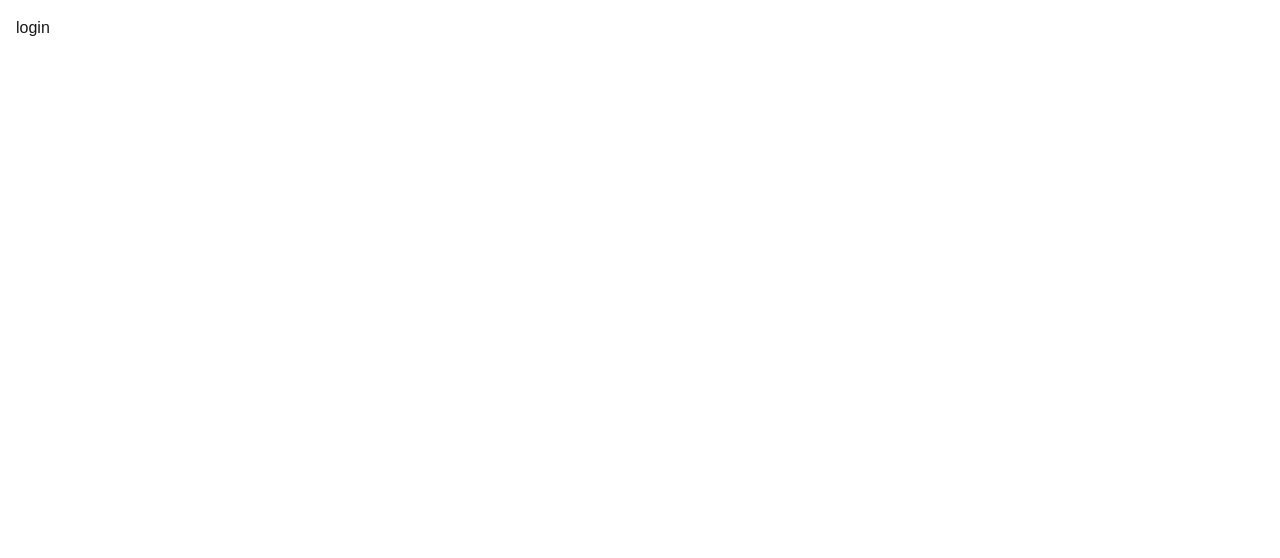
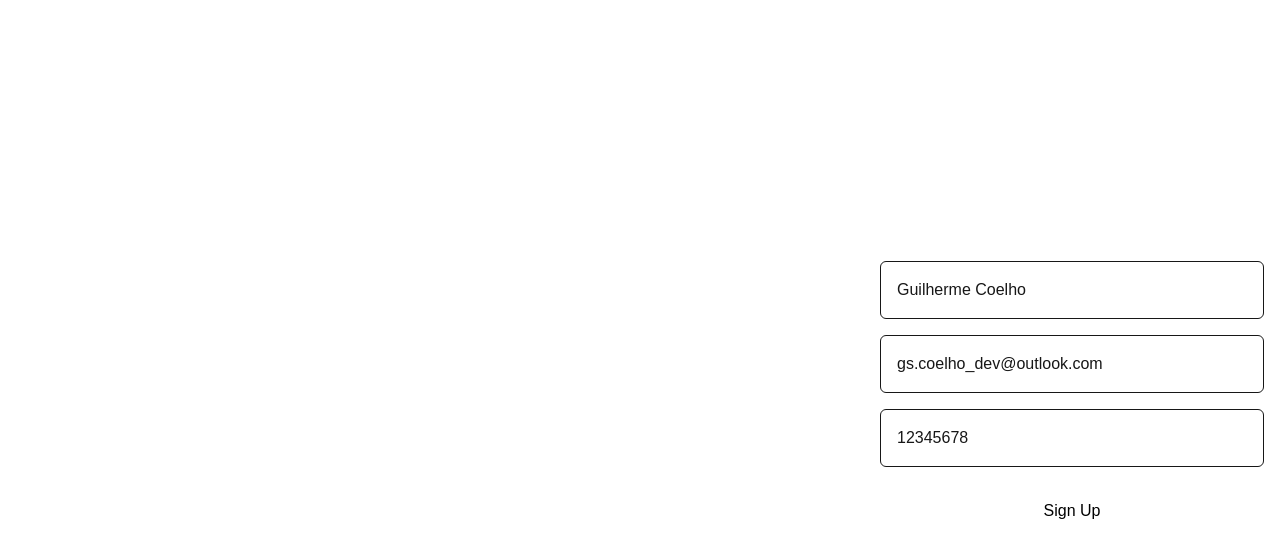
Before and after one commit to guicoelhodev/frontend-vps, a Next.js app: page /login in a window 1280 px wide. Shown: the top 558 px of the page. Built offline with nearby package versions, Linux system fonts and the light colour scheme.

Commit message:
feat(Login): create basic form to signUp

```diff
--- /dev/null
+++ b/app/api/auth/[...all]/route.ts
@@ -0,0 +1,4 @@
+import { auth } from "@/app/lib/auth";
+import { toNextJsHandler } from "better-auth/next-js";
+
+export const { POST, GET } = toNextJsHandler(auth);
--- a/app/lib/auth.ts
+++ b/app/lib/auth.ts
@@ -8,4 +8,7 @@ export const auth = betterAuth({
 	database: prismaAdapter(prisma, {
 		provider: "postgresql",
 	}),
+	emailAndPassword: {
+		enabled: true
+	}
 });
--- /dev/null
+++ b/app/lib/authClient.ts
@@ -0,0 +1,6 @@
+import { createAuthClient } from "better-auth/react"
+
+export const authClient = createAuthClient({
+	/** The base URL of the server (optional if you're using the same domain) */
+	baseURL: process.env.BETTER_AUTH_URL || 'http://0.0.0.0:3000'
+})
--- /dev/null
+++ b/app/login/SubitSignUp.tsx
@@ -0,0 +1,14 @@
+'use client';
+
+import { useFormStatus } from "react-dom";
+
+
+export function SubmitSignUp() {
+
+	const { pending } = useFormStatus();
+	return (
+		<button className="p-4 rounded-md bg-white text-black" disabled={pending}>
+			{pending ? 'Sign Up ...' : 'Sign Up'}
+		</button>
+	)
+}
--- a/app/login/page.tsx
+++ b/app/login/page.tsx
@@ -1,8 +1,33 @@
+import { SignUpAction } from "./signUpAction";
+import { SubmitSignUp } from "./SubitSignUp";
+
 export default function Page() {
 
 	return (
-		<section className="p-4">
-			<p>login</p>
+		<section className="p-4 flex justify-end items-center min-h-svh">
+
+			<form action={SignUpAction} className="max-w-96 w-full flex flex-col gap-4">
+				<input
+					name="name"
+					className="p-4 border rounded-md"
+					placeholder="John Doe"
+					defaultValue='Guilherme Coelho'
+				/>
+				<input
+					name="email"
+					className="p-4 border rounded-md"
+					placeholder="your_email@email.com"
+					defaultValue='gs.coelho_dev@outlook.com'
+				/>
+				<input
+					name="password"
+					className="p-4 border rounded-md"
+					placeholder="**********"
+					defaultValue='12345678'
+				/>
+
+				<SubmitSignUp />
+			</form>
 		</section>
 	)
 }
--- /dev/null
+++ b/app/login/signUpAction.ts
@@ -0,0 +1,13 @@
+'use server'
+
+
+export async function SignUpAction(formData: FormData) {
+
+	const email = formData.get('email');
+	const password = formData.get('password');
+	const name = formData.get('name');
+
+	console.log('email,password,name', email, password, name)
+
+	await new Promise(resolve => setTimeout(resolve, 2000))
+}
--- a/docker-compose.yml
+++ b/docker-compose.yml
@@ -5,7 +5,6 @@ services:
       dockerfile: Dockerfile.dev
     volumes:
       - .:/app
-      - /app/node_modules
     env_file:
       - ".env.local"
     ports:
```
